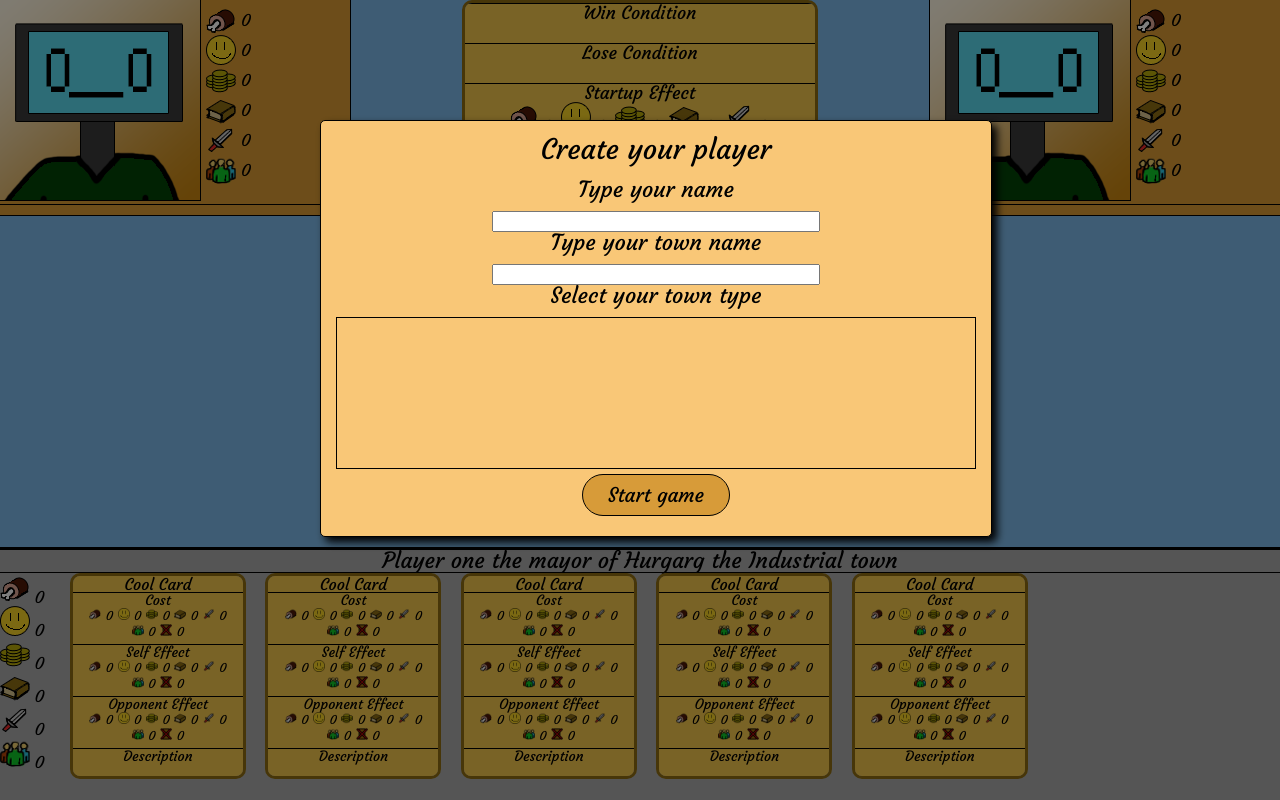
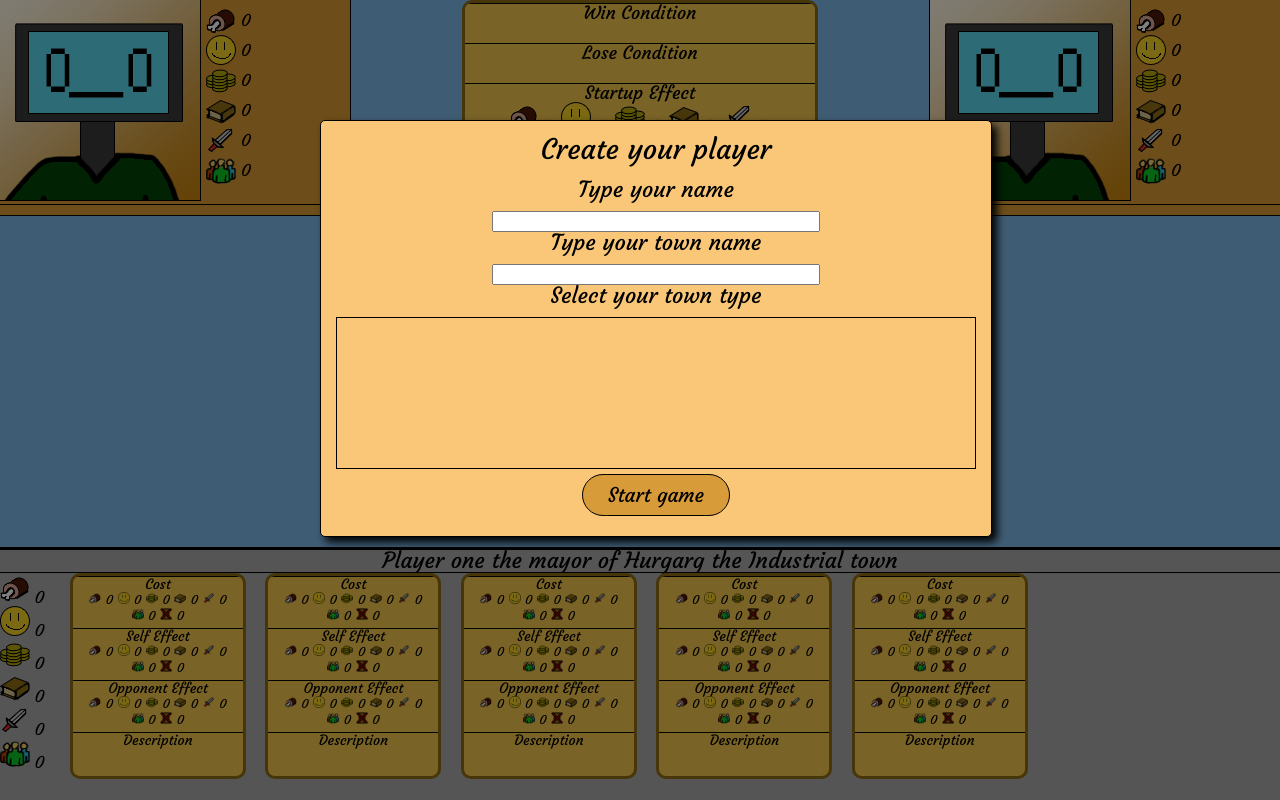
Before and after one commit to TKatra/Town-Management-Game, a plain HTML site: page index.html in a window 1280 px wide. Drawn offline with nearby package versions, Linux system fonts and the light colour scheme; no server answers.

Commit message:
removed some placeholders

```diff
--- a/index.html
+++ b/index.html
@@ -232,8 +232,9 @@
 					</section>
 				</section>
 				<section class="player-card-section">
+
 					<div id="tool-card-0" class="tool-card" data-card-index="0">
-						<h2 class="title-value">Cool Card</h2>
+						<h2 class="title-value"></h2>
 						<h3>Cost</h3>
 						<section class="card-row cost-effect">
 
@@ -310,7 +311,7 @@
 					</div>
 
 					<div id="tool-card-1" class="tool-card" data-card-index="1">
-						<h2 class="title-value">Cool Card</h2>
+						<h2 class="title-value"></h2>
 						<h3>Cost</h3>
 						<section class="card-row cost-effect">
 
@@ -387,7 +388,7 @@
 					</div>
 
 					<div id="tool-card-2" class="tool-card" data-card-index="2">
-						<h2 class="title-value">Cool Card</h2>
+						<h2 class="title-value"></h2>
 						<h3>Cost</h3>
 						<section class="card-row cost-effect">
 
@@ -464,7 +465,7 @@
 					</div>
 
 					<div id="tool-card-3" class="tool-card" data-card-index="3">
-						<h2 class="title-value">Cool Card</h2>
+						<h2 class="title-value"></h2>
 						<h3>Cost</h3>
 						<section class="card-row cost-effect">
 
@@ -541,7 +542,7 @@
 					</div>
 
 					<div id="tool-card-4" class="tool-card" data-card-index="4">
-						<h2 class="title-value">Cool Card</h2>
+						<h2 class="title-value"></h2>
 						<h3>Cost</h3>
 						<section class="card-row cost-effect">
 
```
